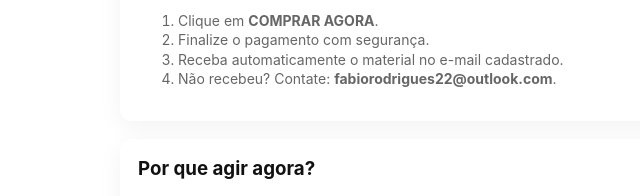
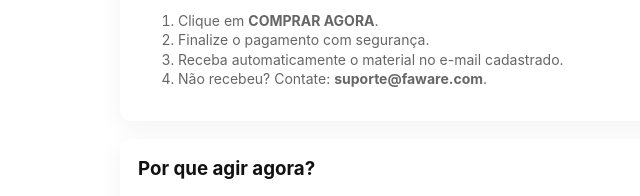
Before and after one commit to faware/hernia, a plain HTML site: page index.html in a window 1280 px wide. Shown: the part 528-724 px from the top of the page, 46-686 px from the left. Drawn offline with Linux system fonts and the light colour scheme.

Commit message:
Update index.html

```diff
--- a/index.html
+++ b/index.html
@@ -89,7 +89,7 @@
         <li>Clique em <strong>COMPRAR AGORA</strong>.</li>
         <li>Finalize o pagamento com segurança.</li>
         <li>Receba automaticamente o material no e-mail cadastrado.</li>
-        <li>Não recebeu? Contate: <strong>fabiorodrigues22@outlook.com</strong>.</li>
+        <li>Não recebeu? Contate: <strong>suporte@faware.com</strong>.</li>
       </ol>
     </section>
 
```
